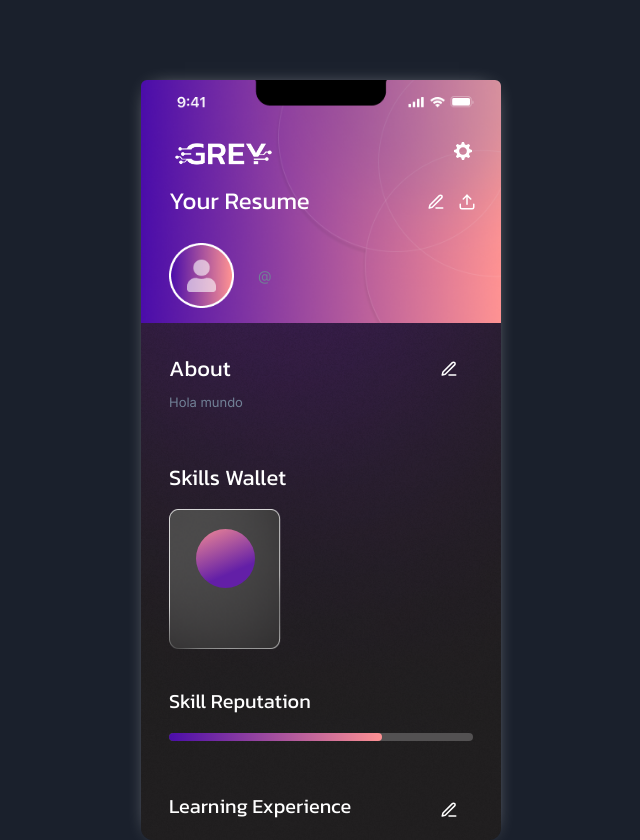
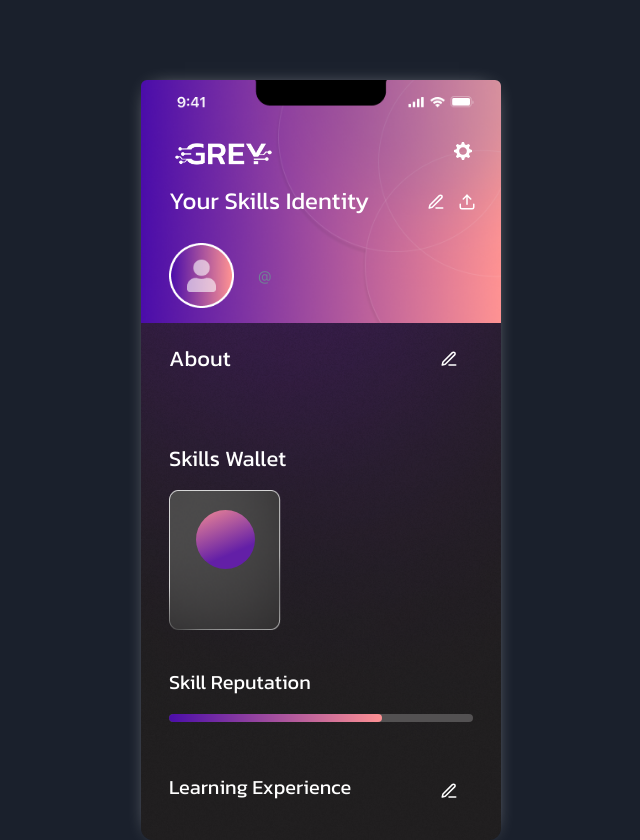
Before and after one commit to alcardon/grey-skills, a Next.js app: page /profile/home in a window 1280 px wide. Shown: the whole page, without its empty margins (319-959 px from the left). Built offline with nearby package versions, Linux system fonts and the light colour scheme.

Commit message:
home changes

```diff
--- a/pages/profile/home.js
+++ b/pages/profile/home.js
@@ -184,7 +184,7 @@ export default function LearningWorkExp() {
                         fontSize={"2xl"}
                         color={"white"}
                       >
-                        Your Resume
+                        Your Skills Identity
                       </Heading>
                     </Flex>
                   </GridItem>
@@ -363,7 +363,7 @@ export default function LearningWorkExp() {
                       color={"gray.500"}
                       width={"92%"}
                     >
-                      {industryInfo.profesionalBg} Hola mundo
+                      {industryInfo.profesionalBg}
                     </Text>
                   </GridItem>
                 </Grid>
```
